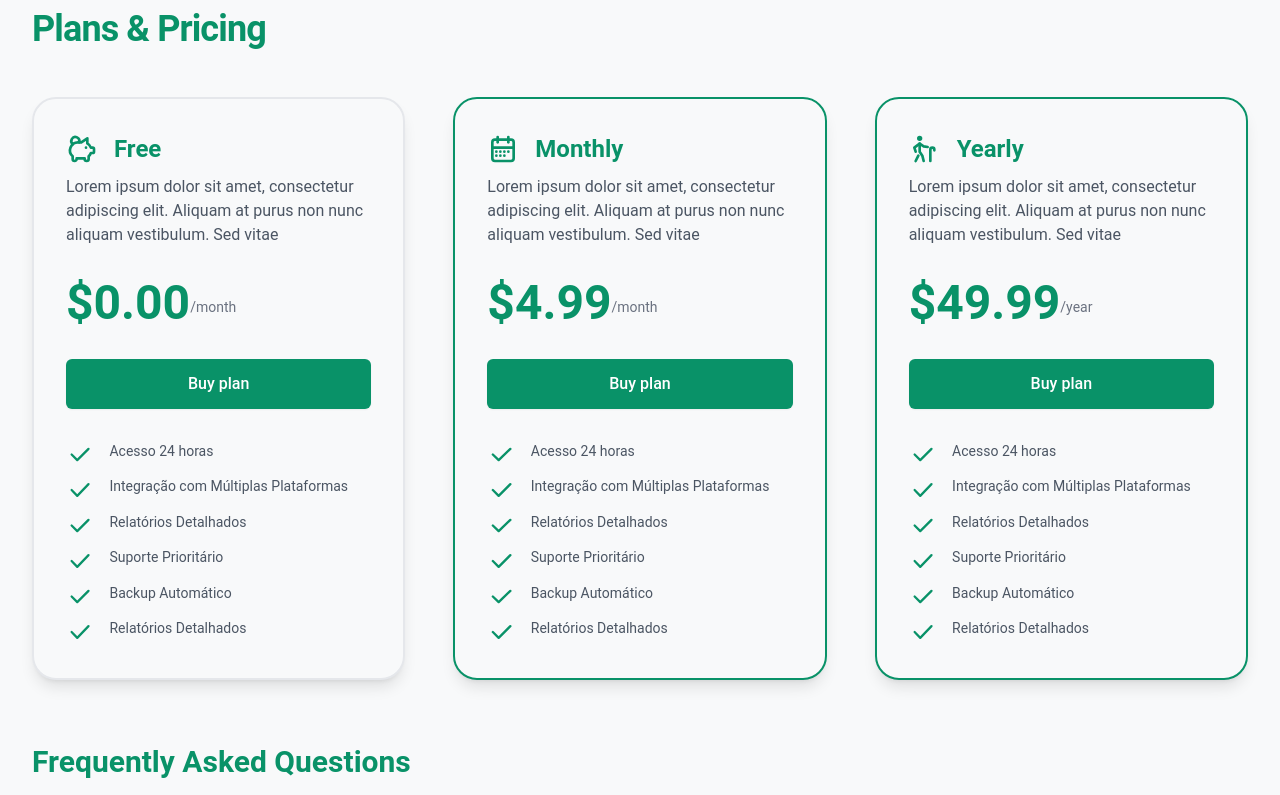
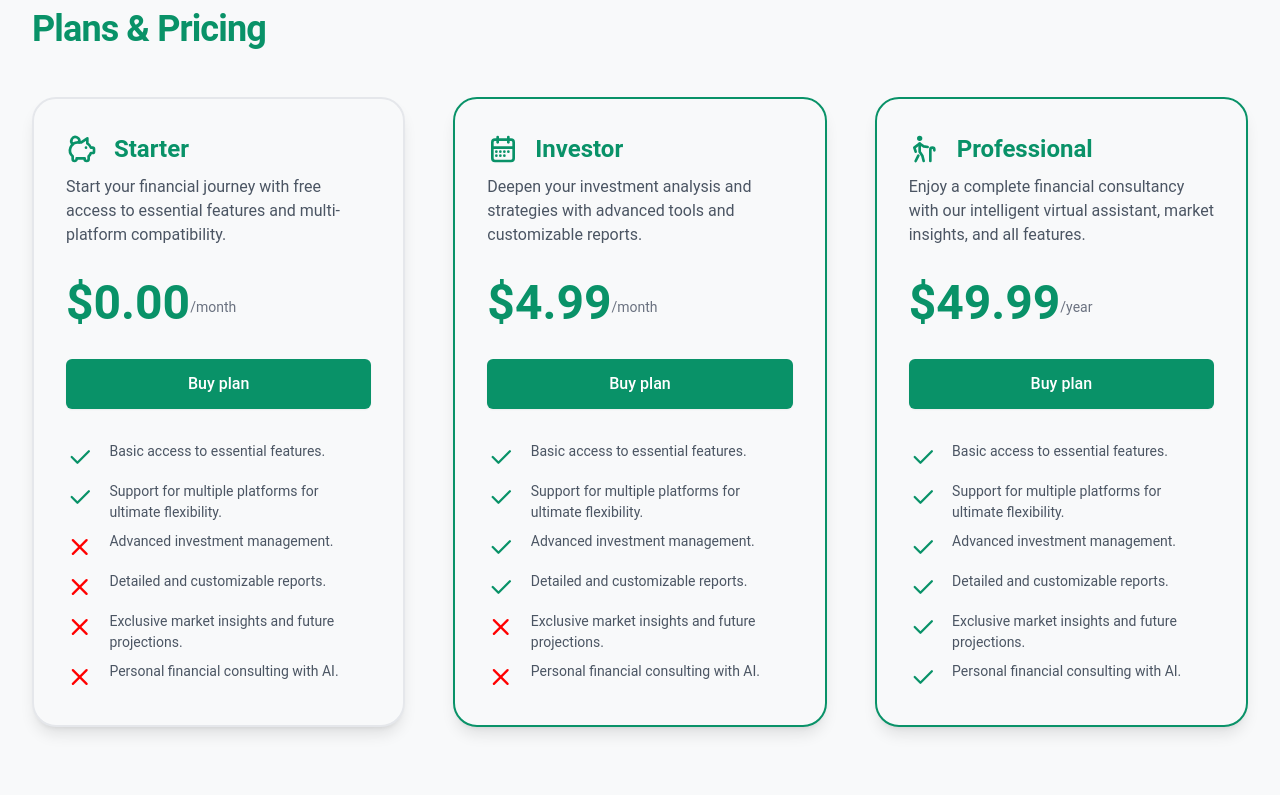
Before and after one commit to Dufyz/your-finance, a Next.js app in the folder apps/landing-page/: page / in a window 1280 px wide. Shown: the part 1220-2015 px from the top of the page. Built offline with nearby package versions, Linux system fonts and the light colour scheme.

Commit message:
Add i18n support and remove unused component

```diff
--- a/apps/landing-page/package.json
+++ b/apps/landing-page/package.json
@@ -25,7 +25,9 @@
     "autoprefixer": "^10.0.1",
     "eslint": "^8",
     "eslint-config-next": "14.0.4",
+    "i18next": "^23.7.16",
     "postcss": "^8",
+    "react-i18next": "^14.0.0",
     "react-spinners": "^0.13.8",
     "tailwindcss": "^3.3.0",
     "typescript": "^5"
--- a/apps/landing-page/src/components/Global/PriceCard/index.tsx
+++ b/apps/landing-page/src/components/Global/PriceCard/index.tsx
@@ -1,30 +1,57 @@
+import { IconCheck, IconX } from "@tabler/icons-react";
 import Image from "next/image";
 
 interface IPriceCard {
   title: string;
   price: string;
   description: string;
-  features: string[];
   buttonText: string;
   border?: boolean;
   icon: string;
   period: string;
+  acess: { [key: number]: boolean };
 }
+
+const features = [
+  {
+    id: 1,
+    description: "Basic access to essential features.",
+  },
+  {
+    id: 2,
+    description: "Support for multiple platforms for ultimate flexibility.",
+  },
+  {
+    id: 3,
+    description: "Advanced investment management.",
+  },
+  {
+    id: 4,
+    description: "Detailed and customizable reports.",
+  },
+  {
+    id: 5,
+    description: "Exclusive market insights and future projections.",
+  },
+  {
+    id: 6,
+    description: "Personal financial consulting with AI.",
+  },
+];
 
 const PriceCard = ({
   title,
   price,
   description,
-  features,
   buttonText,
   border = false,
   icon,
   period,
+  acess,
 }: IPriceCard) => {
-  //
   return (
     <div
-      className={`bg-bg-primary rounded-[24px] shadow-lg w-full border-[2px] ${
+      className={`bg-bg-primary rounded-[24px] shadow-lg w-full border-[2px] h-[100%] ${
         border ? " border-title-primary" : ""
       }`}
     >
@@ -63,15 +90,13 @@ const PriceCard = ({
         <div className="w-full flex flex-col items-start justify-start gap-[8px]">
           {features.map((feature, index) => (
             <div className="w-full flex gap-[16px]" key={index}>
-              <Image
-                width={32}
-                height={32}
-                src={"/icons/check.svg"}
-                alt="check icon"
-                color="#fff"
-              />
-              <span className="w-full text-[14px] text-gray-600">
-                {feature}
+              {acess[index + 1] ? (
+                <IconCheck size={32} color="#099268" />
+              ) : (
+                <IconX size={32} color="red" />
+              )}
+              <span className={`w-full text-[14px] text-gray-600`}>
+                {feature.description}
               </span>
             </div>
           ))}
--- a/apps/landing-page/src/pages/_app.tsx
+++ b/apps/landing-page/src/pages/_app.tsx
@@ -1,5 +1,7 @@
 import type { AppProps } from "next/app";
 import "../styles/globals.css";
+
+import "../translate/i18.js";
 
 export default function MyApp({ Component, pageProps }: AppProps) {
   return <Component {...pageProps} />;
--- a/apps/landing-page/src/pages/index.tsx
+++ b/apps/landing-page/src/pages/index.tsx
@@ -3,61 +3,56 @@ import Image from "next/image";
 import Spline from "@splinetool/react-spline";
 import PriceCard from "@/components/Global/PriceCard";
 import SocialIcon from "@/components/Global/SocialIcon";
-import FaqsCard from "@/components/Global/FaqsCard";
+import FaqsCard from "@/components/Global/DonateModal/FaqsCard";
 import Head from "next/head";
 import scrollTo from "@/utils/scrollTo";
 import { useEffect, useState } from "react";
 import AOS from "aos";
 import DonateModal from "@/components/Global/DonateModal";
+import { i18n } from "@/translate/i18";
 
 const pricesCards = {
-  free: {
-    title: "Free",
+  starter: {
+    title: "Starter",
     description:
-      "Lorem ipsum dolor sit amet, consectetur adipiscing elit. Aliquam at purus non nunc aliquam vestibulum. Sed vitae",
+      "Start your financial journey with free access to essential features and multi-platform compatibility.",
     price: "0.00",
-    features: [
-      "Acesso 24 horas",
-      "Integração com Múltiplas Plataformas",
-      "Relatórios Detalhados",
-      "Suporte Prioritário",
-      "Backup Automático",
-      "Relatórios Detalhados",
-    ],
+    acess: {
+      1: true,
+      2: true,
+    },
     buttonText: "Buy plan",
     icon: "pig-money",
     period: "month",
   },
-  monthly: {
-    title: "Monthly",
+  investor: {
+    title: "Investor",
     description:
-      "Lorem ipsum dolor sit amet, consectetur adipiscing elit. Aliquam at purus non nunc aliquam vestibulum. Sed vitae",
+      "Deepen your investment analysis and strategies with advanced tools and customizable reports.",
     price: "4.99",
-    features: [
-      "Acesso 24 horas",
-      "Integração com Múltiplas Plataformas",
-      "Relatórios Detalhados",
-      "Suporte Prioritário",
-      "Backup Automático",
-      "Relatórios Detalhados",
-    ],
+    acess: {
+      1: true,
+      2: true,
+      3: true,
+      4: true,
+    },
     buttonText: "Buy plan",
     icon: "calendar-month",
     period: "month",
   },
-  yearly: {
-    title: "Yearly",
+  professional: {
+    title: "Professional",
     description:
-      "Lorem ipsum dolor sit amet, consectetur adipiscing elit. Aliquam at purus non nunc aliquam vestibulum. Sed vitae",
+      "Enjoy a complete financial consultancy with our intelligent virtual assistant, market insights, and all features.",
     price: "49.99",
-    features: [
-      "Acesso 24 horas",
-      "Integração com Múltiplas Plataformas",
-      "Relatórios Detalhados",
-      "Suporte Prioritário",
-      "Backup Automático",
-      "Relatórios Detalhados",
-    ],
+    acess: {
+      1: true,
+      2: true,
+      3: true,
+      4: true,
+      5: true,
+      6: true,
+    },
     buttonText: "Buy plan",
     icon: "lifetime",
     period: "year",
@@ -116,6 +111,7 @@ export default function Home() {
             <div className="flex flex-col items-center justify-center gap-[32px] md:items-start">
               <h1 className="max-w-[350px] text-[32px] text-title-primary text-center font-medium md:text-[44px] md:max-w-[400px] md:text-start lg:text-[48px] lg:max-w-[500px] xl:text-[64px]">
                 Simplyfing Your Financial Future.
+                {/* {i18n.t("login.title")} */}
               </h1>
               <button
                 className="h-[48px] w-[164px] p-[16px] text-[16px] font-semibold bg-title-primary flex items-center justify-center text-text-secondary rounded-[8px] hover:bg-title-primary-hover"
@@ -244,9 +240,9 @@ export default function Home() {
             Plans & Pricing
           </h1>
           <div className="w-full grid items-center justify-center grid-cols-1 gap-[48px] sm:grid-cols-2  lg:grid-cols-3">
-            <PriceCard {...pricesCards.free} />
-            <PriceCard {...pricesCards.monthly} border />
-            <PriceCard {...pricesCards.yearly} border />
+            <PriceCard {...pricesCards.starter} />
+            <PriceCard {...pricesCards.investor} border />
+            <PriceCard {...pricesCards.professional} border />
           </div>
         </section>
 
@@ -287,9 +283,11 @@ export default function Home() {
                 committed, we pride ourselves on delivering excellence.
               </p>
               <div className="flex flex-col flex-wrap items-center justify-between gap-[16px] sm:flex-row">
-                <button className="bg-btn-secondary hover:bg-btn-secondary-hover text-text-secondary center text-[20px] flex items-center justify-center w-[130px] rounded-[16px] p-[8px] sm:w-[160px] md:w-[180px]">
-                  👀 More
-                </button>
+                <a href="https://dufyz.netlify.app/">
+                  <button className="bg-btn-secondary hover:bg-btn-secondary-hover text-text-secondary center text-[20px] flex items-center justify-center w-[130px] rounded-[16px] p-[8px] sm:w-[160px] md:w-[180px]">
+                    👀 More
+                  </button>
+                </a>
 
                 <button
                   className="bg-btn-secondary hover:bg-btn-secondary-hover text-text-secondary center text-[20px] flex items-center justify-center w-[130px] rounded-[16px] p-[8px] sm:w-[160px] md:w-[180px]"
@@ -297,11 +295,11 @@ export default function Home() {
                 >
                   💰 Donate
                 </button>
-                <button className="bg-btn-secondary hover:bg-btn-secondary-hover text-text-secondary center text-[20px] flex items-center justify-center w-[130px] rounded-[16px] p-[8px] sm:w-[160px] md:w-[180px]">
-                  <a href="https://linktr.ee/Dufyz" target="_blank">
+                <a href="https://linktr.ee/Dufyz" target="_blank">
+                  <button className="bg-btn-secondary hover:bg-btn-secondary-hover text-text-secondary center text-[20px] flex items-center justify-center w-[130px] rounded-[16px] p-[8px] sm:w-[160px] md:w-[180px]">
                     👋 Contact
-                  </a>
-                </button>
+                  </button>
+                </a>
               </div>
             </div>
 
--- /dev/null
+++ b/apps/landing-page/src/translate/i18.js
@@ -0,0 +1,17 @@
+import i18n from "i18next";
+
+import { messages } from "./languages";
+
+i18n
+  .use({
+    type: "3rdParty",
+  })
+  .init({
+    debug: false,
+    defaultNS: ["translations"],
+    fallbackLng: "en",
+    ns: ["translations"],
+    resources: messages,
+  });
+
+export { i18n };
--- /dev/null
+++ b/apps/landing-page/src/translate/languages/en.js
@@ -0,0 +1,13 @@
+/* eslint-disable quotes */
+const messages = {
+  pt: {
+    translations: {
+      Home: {
+        title: "Simplyfing Your Financial Future.",
+        button: "Get Start",
+      },
+    },
+  },
+};
+
+export { messages };
--- /dev/null
+++ b/apps/landing-page/src/translate/languages/index.js
@@ -0,0 +1,9 @@
+import { messages as portugueseMessages } from "./pt";
+import { messages as englishMessages } from "./en";
+
+const messages = {
+  ...portugueseMessages,
+  ...englishMessages,
+};
+
+export { messages };
--- /dev/null
+++ b/apps/landing-page/src/translate/languages/pt.js
@@ -0,0 +1,13 @@
+/* eslint-disable quotes */
+const messages = {
+  pt: {
+    translations: {
+      Home: {
+        title: "Simplyfing Your Financial Future.",
+        button: "Get Start",
+      },
+    },
+  },
+};
+
+export { messages };
```
Also changed, not shown: apps/landing-page/src/components/Global/DonateModal/FaqsCard/index.tsx (renamed from apps/landing-page/src/components/Global/FaqsCard/index.tsx), 2 other files (tests, documents, lock files or other folders).
